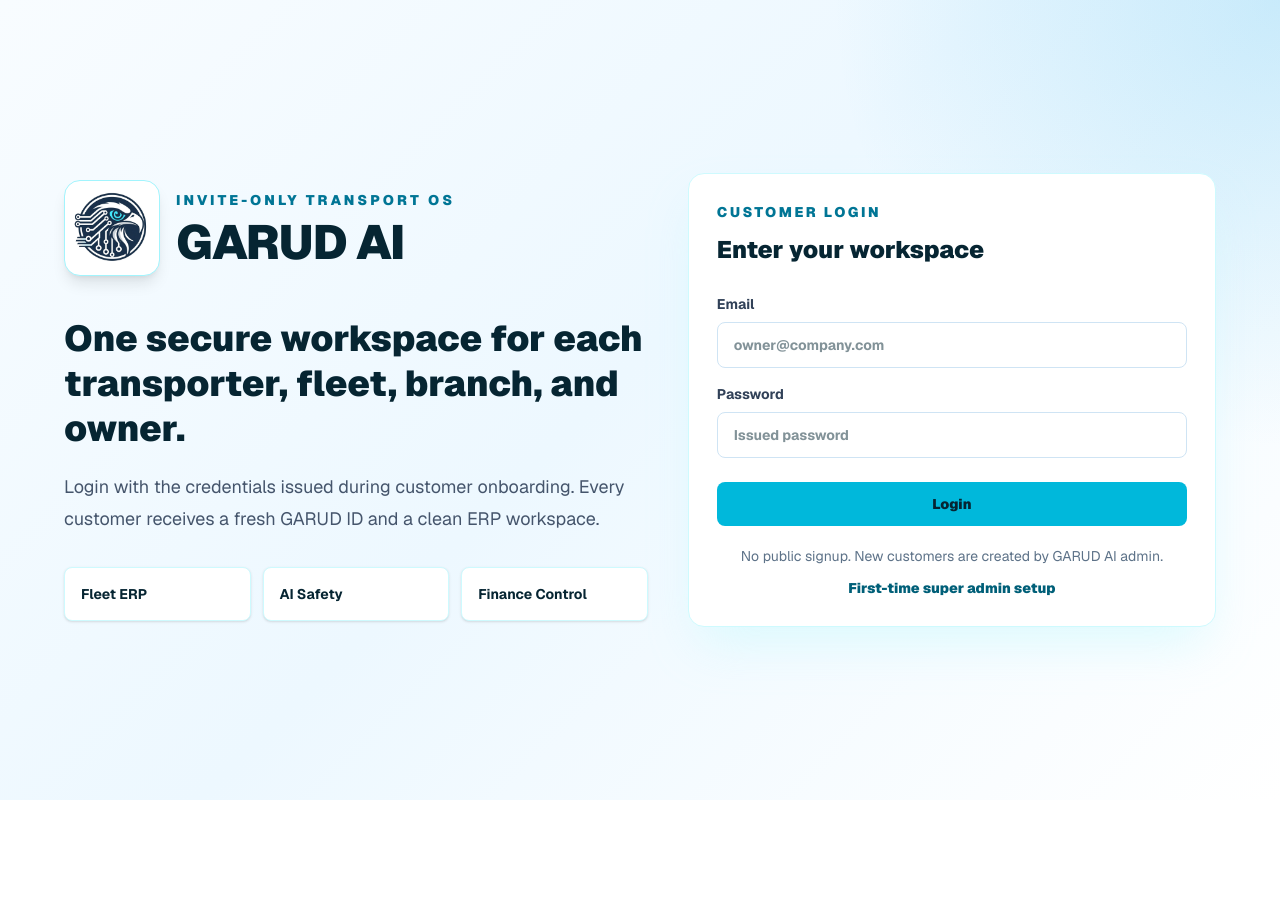
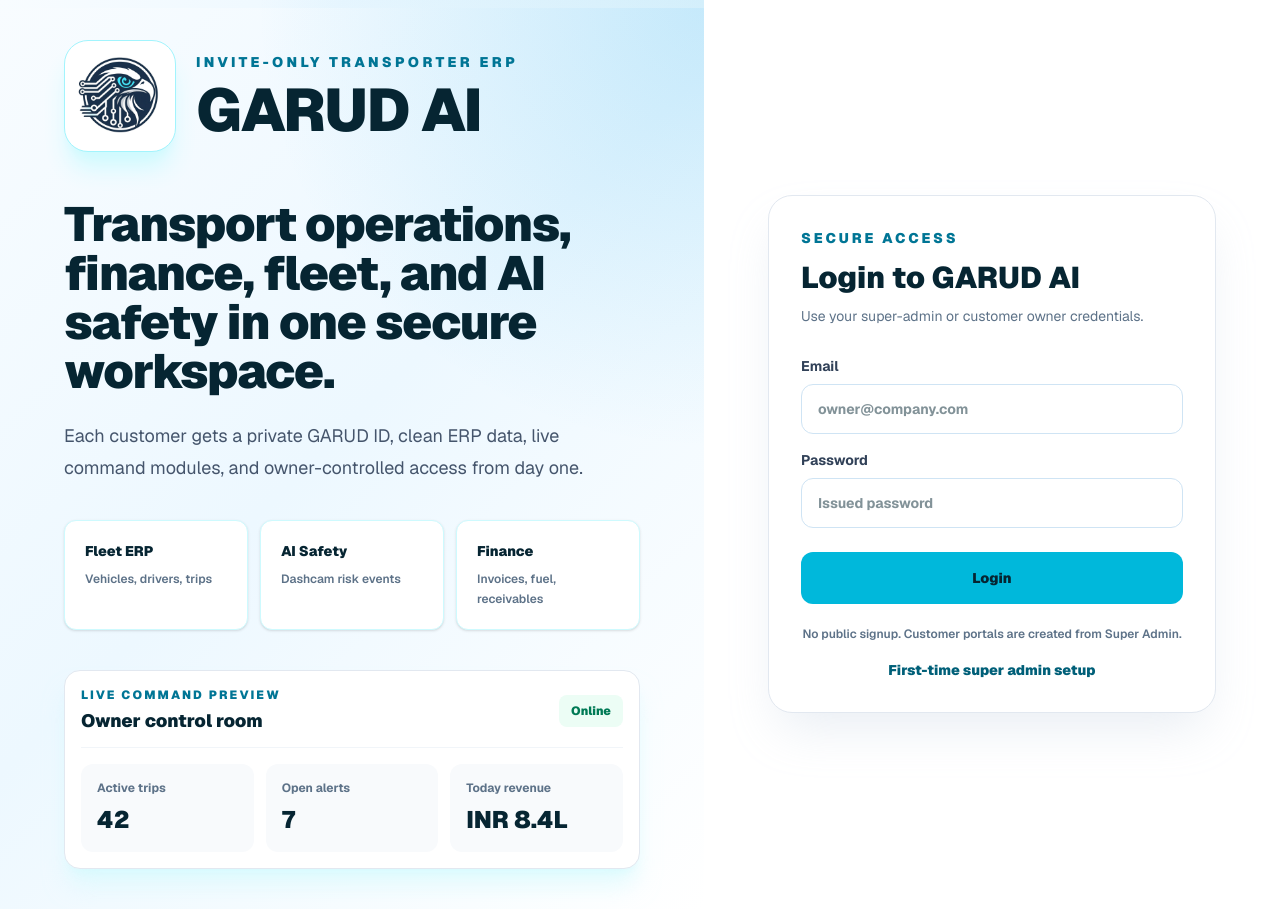
Before and after one commit to Rish866/garud-ai, a Next.js app: page /login in a window 1280 px wide. Before the commit the page ends 800 px from the top, so only its background shows below. Built offline with nearby package versions, Linux system fonts and the light colour scheme.

Commit message:
Improve GARUD AI login experience

```diff
--- a/app/login/LoginClient.tsx
+++ b/app/login/LoginClient.tsx
@@ -36,58 +36,102 @@
   }
 
   return (
-    <main className="min-h-screen bg-[linear-gradient(135deg,#eef9ff,#ffffff_42%,#eafff5)] px-5 py-8 text-slate-950">
-      <div className="mx-auto grid min-h-[calc(100vh-64px)] max-w-6xl items-center gap-10 lg:grid-cols-[1.05fr_0.95fr]">
-        <section>
-          <div className="flex items-center gap-4">
-            <div className="relative h-24 w-24 overflow-hidden rounded-2xl border border-cyan-200 bg-white shadow-lg">
+    <main className="min-h-screen overflow-hidden bg-[#f4fbff] text-slate-950">
+      <div className="grid min-h-screen lg:grid-cols-[1.1fr_0.9fr]">
+        <section className="relative flex items-center px-6 py-10 sm:px-10 lg:px-16">
+          <div className="absolute inset-0 bg-[linear-gradient(140deg,#e7f8ff_0%,#ffffff_48%,#e9fff7_100%)]" />
+          <div className="absolute left-0 top-0 h-2 w-full bg-[linear-gradient(90deg,#00b8d9,#44e0a0,#f8d66d)]" />
+
+          <div className="relative mx-auto w-full max-w-3xl">
+            <div className="flex items-center gap-5">
+              <div className="relative h-28 w-28 overflow-hidden rounded-3xl border border-cyan-200 bg-white shadow-xl shadow-cyan-100">
               <Image
                 src="/logo.png"
                 alt="GARUD AI"
                 fill
-                sizes="96px"
-                className="object-contain p-2"
+                sizes="112px"
+                className="object-contain p-3"
                 priority
               />
             </div>
             <div>
-              <p className="text-sm font-black uppercase tracking-[0.22em] text-cyan-700">
-                Invite-only Transport OS
+              <p className="text-sm font-black uppercase tracking-[0.24em] text-cyan-700">
+                Invite-only transporter ERP
               </p>
-              <h1 className="mt-2 text-5xl font-black tracking-tight">
+              <h1 className="mt-2 text-6xl font-black tracking-tight">
                 GARUD AI
               </h1>
             </div>
           </div>
 
-          <h2 className="mt-10 max-w-3xl text-4xl font-black leading-tight">
-            One secure workspace for each transporter, fleet, branch, and owner.
+          <h2 className="mt-12 max-w-4xl text-5xl font-black leading-[1.02] tracking-tight">
+            Transport operations, finance, fleet, and AI safety in one secure
+            workspace.
           </h2>
-          <p className="mt-5 max-w-2xl text-lg leading-8 text-slate-600">
-            Login with the credentials issued during customer onboarding. Every
-            customer receives a fresh GARUD ID and a clean ERP workspace.
+          <p className="mt-6 max-w-2xl text-lg leading-8 text-slate-600">
+            Each customer gets a private GARUD ID, clean ERP data, live command
+            modules, and owner-controlled access from day one.
           </p>
 
-          <div className="mt-8 grid gap-3 sm:grid-cols-3">
-            {["Fleet ERP", "AI Safety", "Finance Control"].map((item) => (
+          <div className="mt-9 grid gap-3 sm:grid-cols-3">
+            {[
+              ["Fleet ERP", "Vehicles, drivers, trips"],
+              ["AI Safety", "Dashcam risk events"],
+              ["Finance", "Invoices, fuel, receivables"],
+            ].map(([title, copy]) => (
               <div
-                key={item}
-                className="rounded-lg border border-cyan-100 bg-white p-4 text-sm font-bold shadow-sm"
+                key={title}
+                className="rounded-xl border border-cyan-100 bg-white p-5 shadow-sm"
               >
-                {item}
+                <p className="text-sm font-black">{title}</p>
+                <p className="mt-2 text-xs font-semibold leading-5 text-slate-500">
+                  {copy}
+                </p>
               </div>
             ))}
           </div>
+
+            <div className="mt-10 rounded-2xl border border-slate-200 bg-white p-4 shadow-xl shadow-cyan-100/60">
+              <div className="flex items-center justify-between border-b border-slate-100 pb-3">
+                <div>
+                  <p className="text-xs font-black uppercase tracking-[0.18em] text-cyan-700">
+                    Live command preview
+                  </p>
+                  <p className="mt-1 text-lg font-black">Owner control room</p>
+                </div>
+                <span className="rounded-lg bg-emerald-50 px-3 py-2 text-xs font-black text-emerald-700">
+                  Online
+                </span>
+              </div>
+
+              <div className="grid gap-3 pt-4 sm:grid-cols-3">
+                {[
+                  ["Active trips", "42"],
+                  ["Open alerts", "7"],
+                  ["Today revenue", "INR 8.4L"],
+                ].map(([label, value]) => (
+                  <div key={label} className="rounded-xl bg-slate-50 p-4">
+                    <p className="text-xs font-bold text-slate-500">{label}</p>
+                    <p className="mt-2 text-2xl font-black">{value}</p>
+                  </div>
+                ))}
+              </div>
+            </div>
+          </div>
         </section>
 
+        <section className="flex items-center justify-center bg-white px-6 py-10 sm:px-10 lg:px-14">
         <form
           onSubmit={handleLogin}
-          className="rounded-2xl border border-cyan-100 bg-white p-7 shadow-2xl shadow-cyan-100/70"
+            className="w-full max-w-md rounded-3xl border border-slate-200 bg-white p-8 shadow-2xl shadow-slate-200/80"
         >
-          <p className="text-sm font-black uppercase tracking-[0.18em] text-cyan-700">
-            Customer login
+            <p className="text-sm font-black uppercase tracking-[0.2em] text-cyan-700">
+              Secure access
           </p>
-          <h3 className="mt-3 text-2xl font-black">Enter your workspace</h3>
+            <h3 className="mt-3 text-3xl font-black">Login to GARUD AI</h3>
+            <p className="mt-2 text-sm leading-6 text-slate-500">
+              Use your super-admin or customer owner credentials.
+            </p>
 
           <label className="mt-7 block text-sm font-bold text-slate-700">
             Email
@@ -96,7 +140,7 @@
               onChange={(event) => setEmail(event.target.value)}
               type="email"
               required
-              className="mt-2 w-full rounded-lg border border-slate-200 bg-slate-50 px-4 py-3 text-slate-950 outline-none focus:border-cyan-500 focus:bg-white"
+                className="mt-2 w-full rounded-xl border border-slate-200 bg-slate-50 px-4 py-3.5 text-slate-950 outline-none transition focus:border-cyan-500 focus:bg-white"
               placeholder="owner@company.com"
             />
           </label>
@@ -108,7 +152,7 @@
               onChange={(event) => setPassword(event.target.value)}
               type="password"
               required
-              className="mt-2 w-full rounded-lg border border-slate-200 bg-slate-50 px-4 py-3 text-slate-950 outline-none focus:border-cyan-500 focus:bg-white"
+                className="mt-2 w-full rounded-xl border border-slate-200 bg-slate-50 px-4 py-3.5 text-slate-950 outline-none transition focus:border-cyan-500 focus:bg-white"
               placeholder="Issued password"
             />
           </label>
@@ -122,21 +166,22 @@
           <button
             type="submit"
             disabled={loading}
-            className="mt-6 w-full rounded-lg bg-cyan-500 px-5 py-3 text-sm font-black text-slate-950 transition hover:bg-cyan-400 disabled:cursor-not-allowed disabled:opacity-60"
+              className="mt-6 w-full rounded-xl bg-cyan-500 px-5 py-4 text-sm font-black text-slate-950 transition hover:bg-cyan-400 disabled:cursor-not-allowed disabled:opacity-60"
           >
             {loading ? "Checking access..." : "Login"}
           </button>
 
-          <p className="mt-5 text-center text-sm text-slate-500">
-            No public signup. New customers are created by GARUD AI admin.
+            <p className="mt-5 text-center text-xs font-semibold leading-5 text-slate-500">
+              No public signup. Customer portals are created from Super Admin.
           </p>
           <a
             href="/super-admin/setup"
-            className="mt-3 block text-center text-sm font-black text-cyan-800"
+              className="mt-4 block text-center text-sm font-black text-cyan-800"
           >
             First-time super admin setup
           </a>
         </form>
+        </section>
       </div>
     </main>
   );
```
